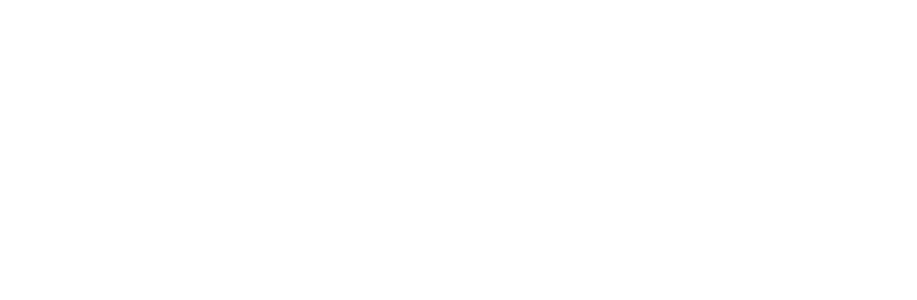
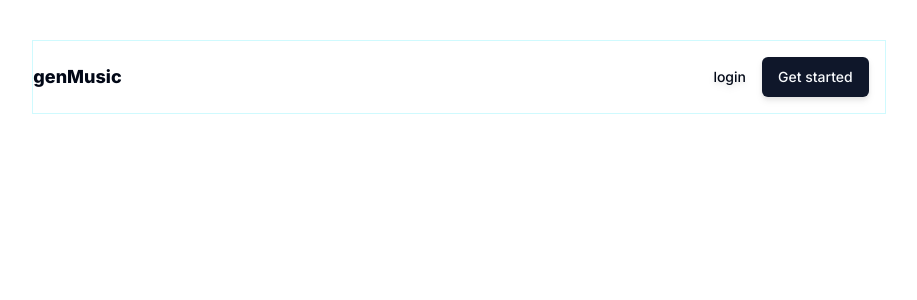
Before and after one commit to vitucordeiro/genmusic-front, a Next.js app: page / in a window 1280 px wide. Shown: the top 300 px of the page, without its empty margins (181-1098 px from the left). Built offline with nearby package versions, Linux system fonts and the light colour scheme.

Commit message:
feat: Add navigation bar with login and signup buttons

```diff
--- a/src/app/page.tsx
+++ b/src/app/page.tsx
@@ -1,9 +1,12 @@
 import Image from "next/image";
+import { Loader2 } from "lucide-react"
+import { Button } from "@/components/ui/button";
+import Nav from "@/components/screen/Nav";
 
 export default function Home() {
   return (
-    <main className="flex min-h-screen flex-col items-center justify-between p-24">
-
-    </main>
+    <>
+      <Nav></Nav>
+    </>
   );
 }
--- /dev/null
+++ b/src/components/atomics/ButtonContext.tsx
@@ -0,0 +1,13 @@
+import { Button } from "../ui/button"
+import Link from "next/link"
+import {ButtonVariant} from "@/lib/ButtonContext.types"
+
+
+
+export default function ButtonContext ({link, variant, text}:{link:string, variant:ButtonVariant, text:string}){
+    return(
+        <Button variant={ variant} asChild>
+            <Link href={`/${link}`}>{text}</Link>
+        </Button>
+    )
+}
--- /dev/null
+++ b/src/components/screen/Nav.tsx
@@ -0,0 +1,22 @@
+"use client"
+import { Button } from "../ui/button"
+import Link from 'next/link'
+import ButtonContext from "../atomics/ButtonContext"
+
+
+export default function Nav() {
+    return(
+        <div className="flex  flex-col items-center justify-between w-screen h-screen ">
+            <div className="border border-cyan-100 mt-10 flex items-center justify-between w-2/3">
+                <h3 className="font-extrabold text-lg">genMusic</h3>
+                <div className="p-4">
+                    <ButtonContext variant={"ghost"} link="sigin" text="login"></ButtonContext>
+                    <ButtonContext variant={"default"} link="singup" text="Get started"></ButtonContext>
+                </div>
+            </div>
+
+
+
+
+        </div>)
+} ;
--- /dev/null
+++ b/src/components/ui/button.tsx
@@ -0,0 +1,56 @@
+import * as React from "react"
+import { Slot } from "@radix-ui/react-slot"
+import { cva, type VariantProps } from "class-variance-authority"
+
+import { cn } from "@/lib/utils"
+
+const buttonVariants = cva(
+  "inline-flex items-center justify-center whitespace-nowrap rounded-md text-sm font-medium ring-offset-background transition-colors focus-visible:outline-none focus-visible:ring-2 focus-visible:ring-ring focus-visible:ring-offset-2 disabled:pointer-events-none disabled:opacity-50",
+  {
+    variants: {
+      variant: {
+        default: "drop-shadow-md  bg-primary text-primary-foreground hover:bg-primary/90 drop-shadow-md ",
+        destructive:
+          "bg-destructive text-destructive-foreground hover:bg-destructive/90 drop-shadow-md ",
+        outline:
+          "border border-input bg-background hover:bg-accent hover:text-accent-foreground drop-shadow-md ",
+        secondary:
+          "bg-secondary text-secondary-foreground hover:bg-secondary/80 drop-shadow-md ",
+        ghost: " drop-shadow-md hover:bg-accent hover:text-accent-foreground drop-shadow-md ",
+        link: "text-primary underline-offset-4 hover:underline drop-shadow-md ",
+      },
+      size: {
+        default: "h-10 px-4 py-2",
+        sm: "h-9 rounded-md px-3",
+        lg: "h-11 rounded-md px-8",
+        icon: "h-10 w-10",
+      },
+    },
+    defaultVariants: {
+      variant: "default",
+      size: "default",
+    },
+  }
+)
+
+export interface ButtonProps
+  extends React.ButtonHTMLAttributes<HTMLButtonElement>,
+    VariantProps<typeof buttonVariants> {
+  asChild?: boolean
+}
+
+const Button = React.forwardRef<HTMLButtonElement, ButtonProps>(
+  ({ className, variant, size, asChild = false, ...props }, ref) => {
+    const Comp = asChild ? Slot : "button"
+    return (
+      <Comp
+        className={cn(buttonVariants({ variant, size, className }))}
+        ref={ref}
+        {...props}
+      />
+    )
+  }
+)
+Button.displayName = "Button"
+
+export { Button, buttonVariants }
--- /dev/null
+++ b/src/lib/ButtonContext.types.ts
@@ -0,0 +1 @@
+export type ButtonVariant = "link" | "default" | "destructive" | "outline" | "secondary" | "ghost" | null | undefined;
```
